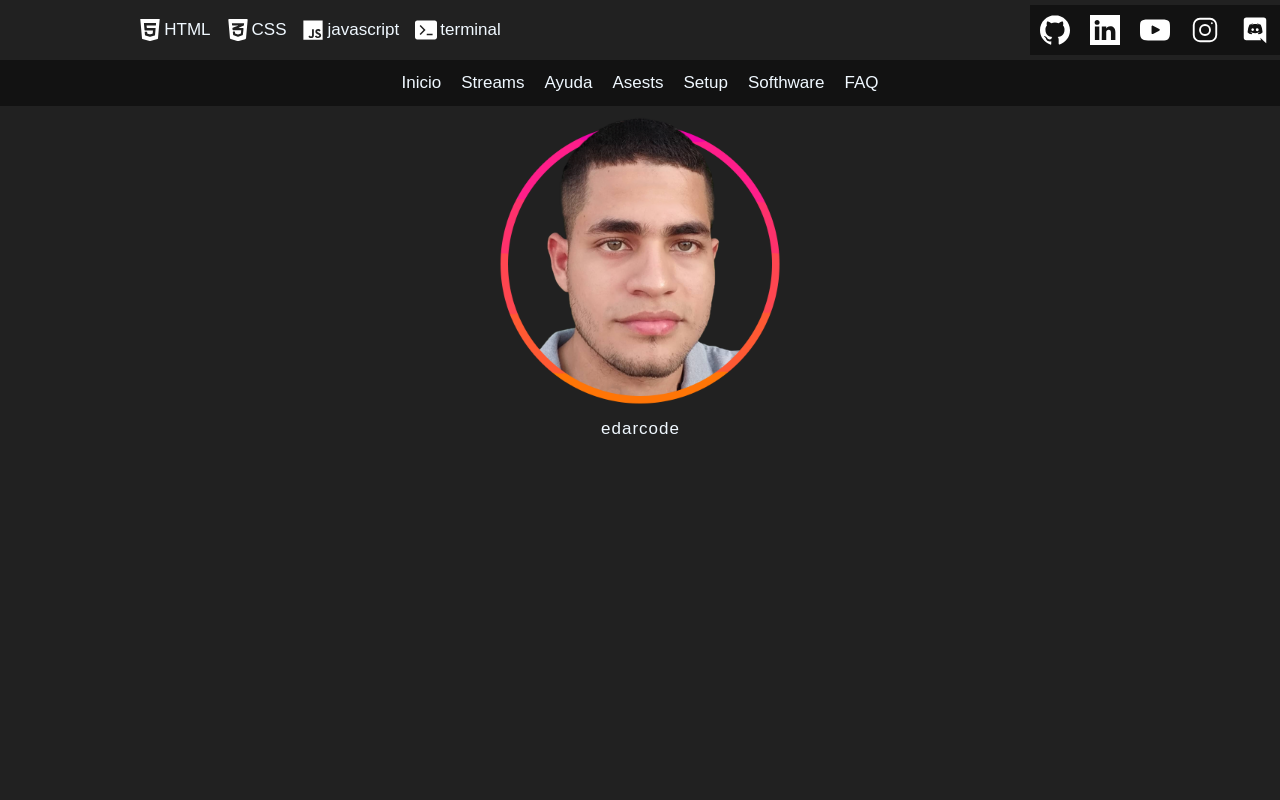
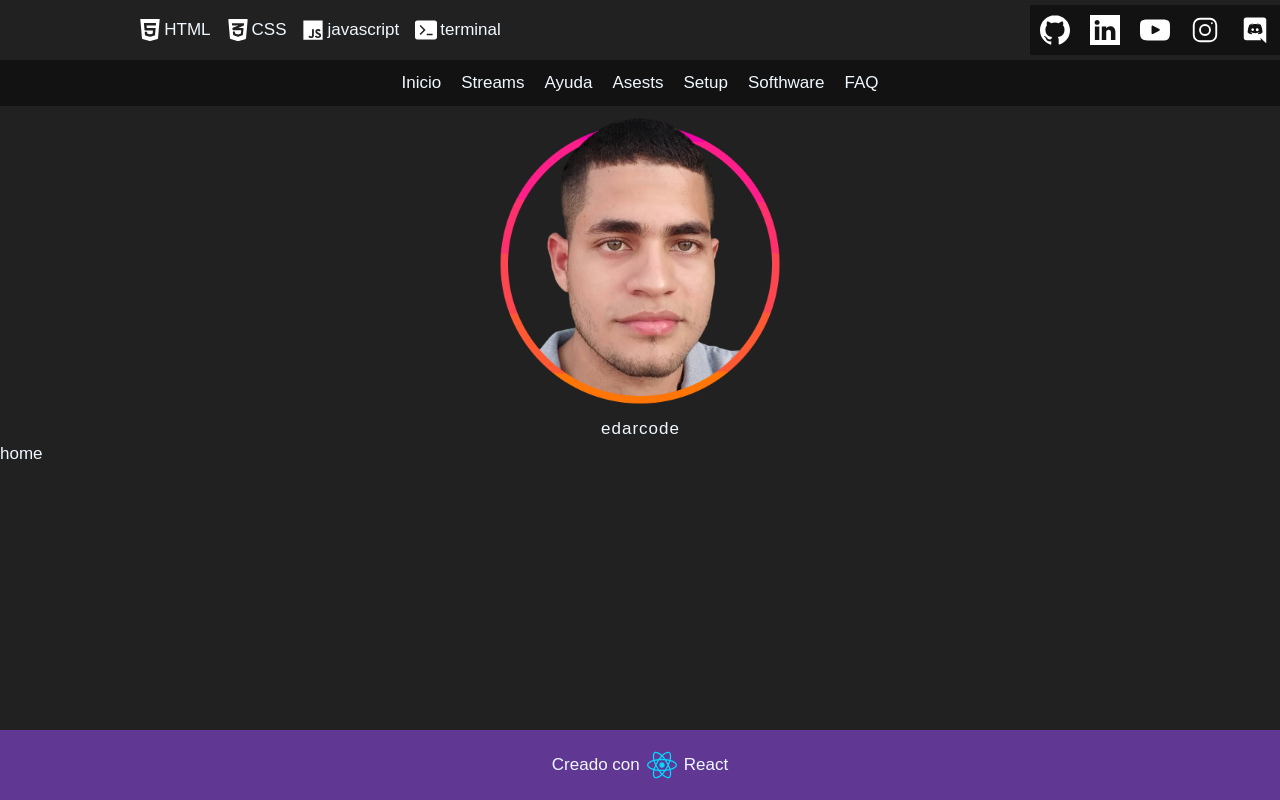
Before and after one commit to edarcode/edarcode, a React (Vite) app: page / in a window 1280 px wide. Built offline with nearby package versions, Linux system fonts and the light colour scheme.

Commit message:
feat(src/components/container/Footer/)

```diff
--- a/src/App/App.jsx
+++ b/src/App/App.jsx
@@ -1,4 +1,5 @@
 import { Route, Routes } from "react-router-dom";
+import Footer from "../components/container/Footer/Footer";
 import Header from "../components/container/Header/Header";
 import { home } from "../constants/path";
 import Home from "../views/Home/Home";
@@ -11,6 +12,7 @@ function App() {
 			<Routes>
 				<Route path={home} element={<Home />} />
 			</Routes>
+			<Footer />
 		</div>
 	);
 }
--- a/src/App/style.module.css
+++ b/src/App/style.module.css
@@ -1,3 +1,6 @@
 .App {
+	min-height: 100vh;
 	padding-top: 5px;
+	display: grid;
+	grid-template-rows: auto 1fr auto;
 }
--- /dev/null
+++ b/src/components/container/Footer/Footer.jsx
@@ -0,0 +1,13 @@
+import css from "./style.module.css";
+
+export default function Footer() {
+	return (
+		<footer className={css.footer}>
+			<div className={css.footer__created}>
+				Creado con
+				<img className={css.footer__react} src="/react.svg" alt="react" />
+				React
+			</div>
+		</footer>
+	);
+}
--- /dev/null
+++ b/src/components/container/Footer/style.module.css
@@ -0,0 +1,14 @@
+.footer {
+	background-color: var(--violet);
+	padding: 20px;
+}
+.footer__created {
+	display: grid;
+	grid-template-columns: auto auto auto;
+	place-content: center;
+	place-items: center;
+	gap: 7px;
+}
+.footer__react {
+	width: 30px;
+}
--- a/src/views/Home/Home.jsx
+++ b/src/views/Home/Home.jsx
@@ -1,3 +1,3 @@
 export default function Home() {
-	return <main></main>;
+	return <main>home</main>;
 }
```
Also changed, not shown: public/react.svg (added).
